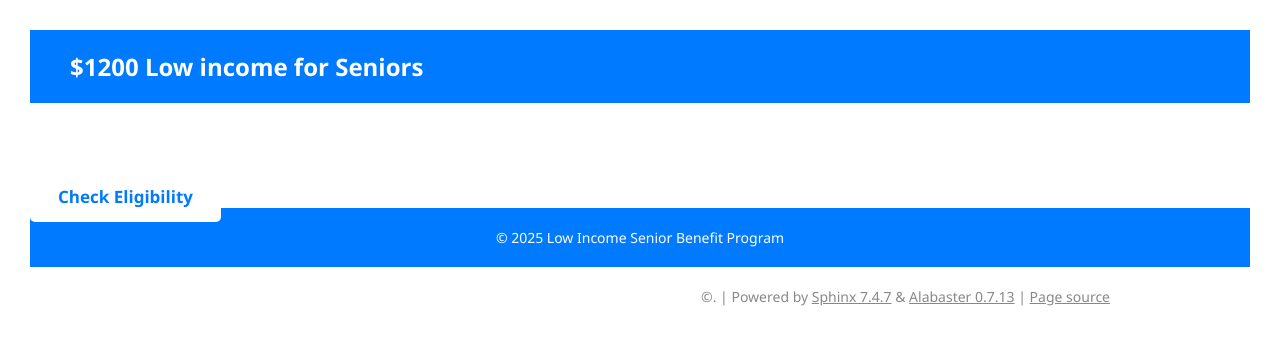
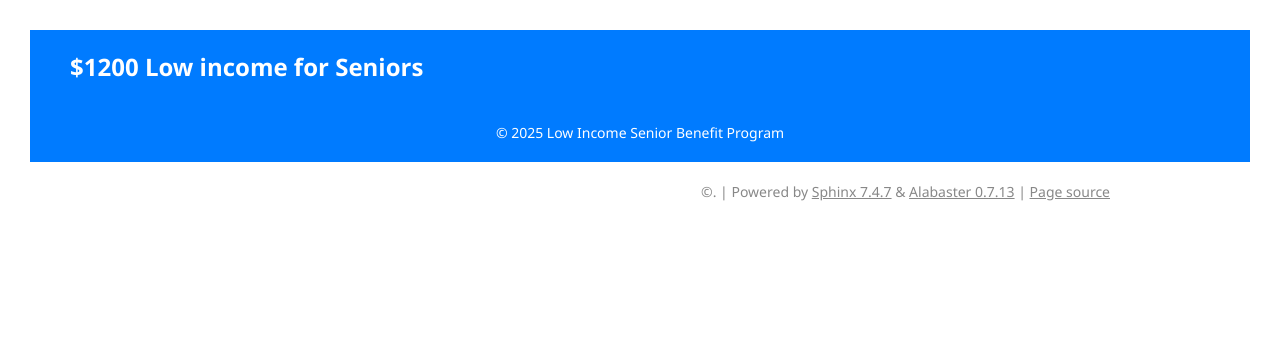
Before and after one commit to gitjainnew/1200loincome, a Sphinx documentation site: the page built from docs/index.rst, in a window 1280 px wide. Shown: the top 345 px of the page. Built offline with Sphinx 7.4.7, drawn with Linux system fonts in a browser that asks for light colours.

Commit message:
Update index.rst

```diff
--- a/docs/index.rst
+++ b/docs/index.rst
@@ -13,8 +13,7 @@ $1200 Low Income for Seniors: How to Apply?
    </div>
 
 
-       <h2 class="my-heading">Claim Your $1200 Low Income Senior Benefit</h2>
- <a class="my-button" href="https://www.google.com/url?q=https%3A%2F%2Fbcetsamba.in%2Fhow-to-apply-for-1200-low-income-for-seniors-program%2F&sa=D&sntz=1&usg=AOvVaw1SampleLink" target="_blank">Check Eligibility</a>
+
 
  <div class="site-footer">
      &copy; 2025 Low Income Senior Benefit Program
```
